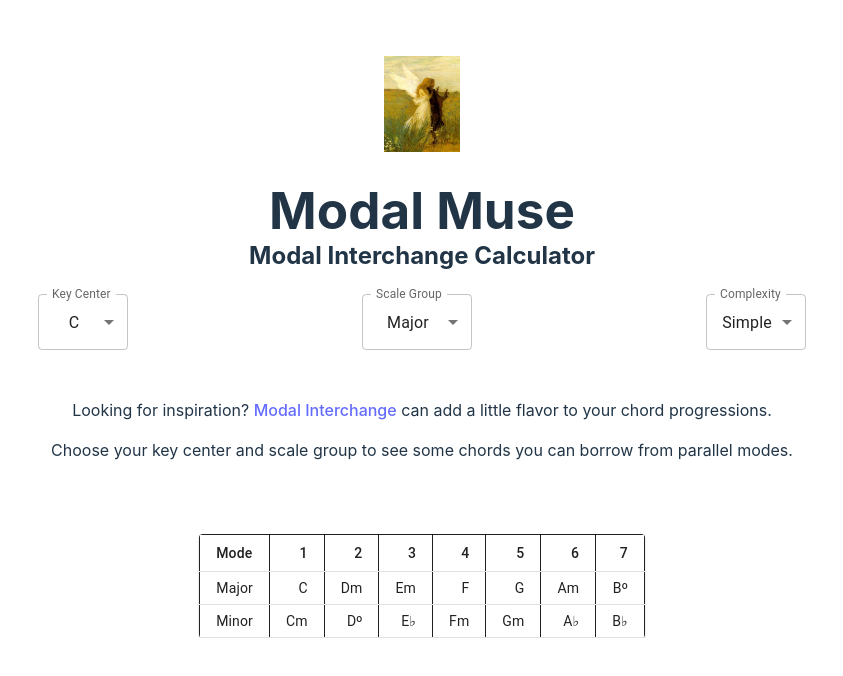
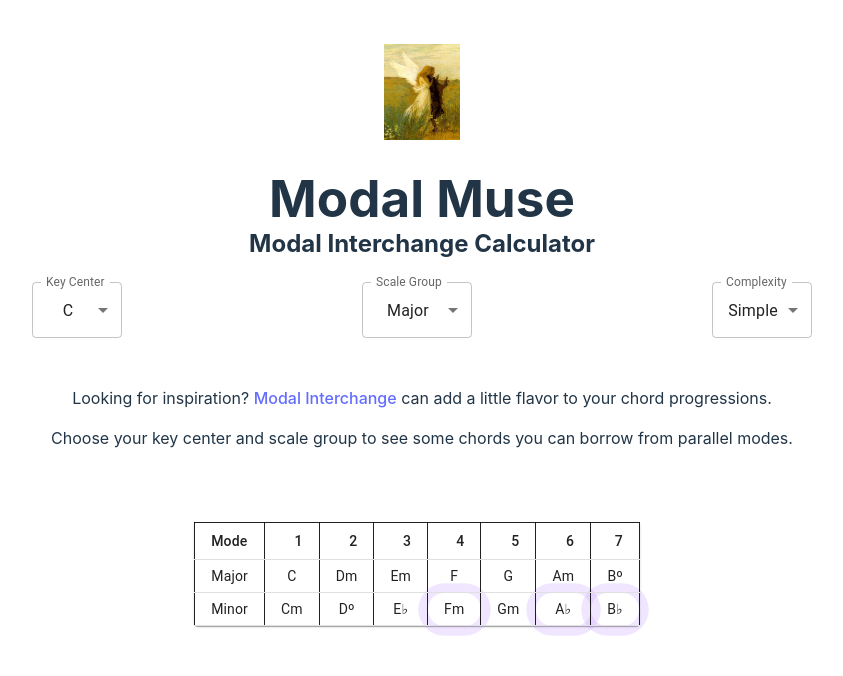
Before and after one commit to jef4490/modal-muse, a React (Vite) app: page / in a window 1280 px wide. Shown: the top 676 px of the page, without its empty margins (218-1061 px from the left). Built offline with nearby package versions, Linux system fonts and the light colour scheme.

Commit message:
add suggested chords

```diff
--- a/src/App.css
+++ b/src/App.css
@@ -117,10 +117,37 @@ input:checked + .slider:before {
 
 .table-container{
   overflow-x: auto;
+  padding-bottom: 20px;
+  padding-right: 10px;
 }
 
 .the-wrap{
-  margin: 2rem;
+  margin: 1.25rem;
   overflow-y: auto;
   /* height: 1100px; */
 }
+
+.blob {
+	margin: 0%;
+  border-radius: 100px;
+  box-shadow: 0px 0px 1px 1px #0000001a;
+	animation: pulse 2s infinite;
+}
+
+.suggested {
+  /* background: #646cff */
+  overflow: visible;
+}
+
+.data-cell{
+  text-align: center !important;
+}
+
+@keyframes pulse {
+	0% {
+    box-shadow: 0 0 0 0px rgba(187, 134, 252, .3);
+  }
+  100% {
+    box-shadow: 0 0 0 10px rgba(187, 134, 252, .2);
+  }
+}
--- a/src/components/modeDisplay.jsx
+++ b/src/components/modeDisplay.jsx
@@ -1,13 +1,22 @@
 import { React, useMemo } from 'react';
 import { getChord } from '../calculators/chordCalculator.js'
+import { suggestedChords } from '../constants/constants.js';
 import TableCell from '@mui/material/TableCell';
 import TableRow from '@mui/material/TableRow';
 
-function ModeDisplay({name, scale, mode, showSeventhChords}) {
+function ModeDisplay({name, scale, mode, isFirstMode, complexity}) {
+  const isSuggested = (i) => {
+    if(shouldDisplayAsSuggestedChord(complexity, isFirstMode, name, i)){
+      return true;
+    }
+    return false;
+  }
+  const showSeventhChords = complexity ==='jazz';
+
   return (
     <TableRow key={name} sx={{padding: 1}}>
         <TableCell align="right">{name}</TableCell>
-        {useMemo(() => scale.map((pitch, i) => <TableCell align="right" key={pitch}>
+        {useMemo(() => scale.map((pitch, i) => <TableCell align="right" key={pitch} className={isSuggested(i) ? "blob suggested data-cell" : "data-cell"}>
             {pitch}{getChord(mode, mode[i], showSeventhChords)}</TableCell>),
             [scale, mode, showSeventhChords])}
     </TableRow>
@@ -15,3 +24,7 @@ function ModeDisplay({name, scale, mode, showSeventhChords}) {
 }
 
 export default ModeDisplay;
+
+function shouldDisplayAsSuggestedChord(complexity, isFirstMode, name, i) {
+  return complexity === 'simple' && !isFirstMode && suggestedChords[name].includes(i);
+}
--- a/src/components/modeTable.jsx
+++ b/src/components/modeTable.jsx
@@ -10,13 +10,13 @@ import Paper from '@mui/material/Paper';
 
 function ModeTable({modesToDisplay, namesOfSelectedModes, keyCenter, complexity}) {
   return (
-    <TableContainer sx={{width: "max-content", marginLeft:'auto', marginRight: 'auto', display: 'flex'}} component={Paper}>
+    <TableContainer sx={{width: "max-content", marginLeft:'auto', marginRight: 'auto', display: 'flex', overflow: 'visible'}} component={Paper}>
       <Table size="small" aria-label="a dense table" sx={{padding: '1px  1px'}}>
         <ModeTableHead />
         <TableBody>
             {useMemo(() => modesToDisplay.map((mode, i) => <ModeDisplay
                 key={i} mode={mode} name={namesOfSelectedModes[i]}
-                scale={getScale(mode, keyCenter)} showSeventhChords={complexity === 'jazz'}/>), [modesToDisplay, keyCenter, complexity])}
+                scale={getScale(mode, keyCenter)} complexity={complexity} isFirstMode={i === 0}/>), [modesToDisplay, keyCenter, complexity])}
         </TableBody>
       </Table>
     </TableContainer>
--- a/src/constants/constants.js
+++ b/src/constants/constants.js
@@ -85,3 +85,8 @@ export const modeNames = {
         "Major"
     ]
 }
+
+export const suggestedChords = {
+    Minor: [3, 5, 6],
+    Major: [0, 4]
+}
```
Also changed, not shown: src/calculators/modeCalculator.js (line endings or trailing spaces).
